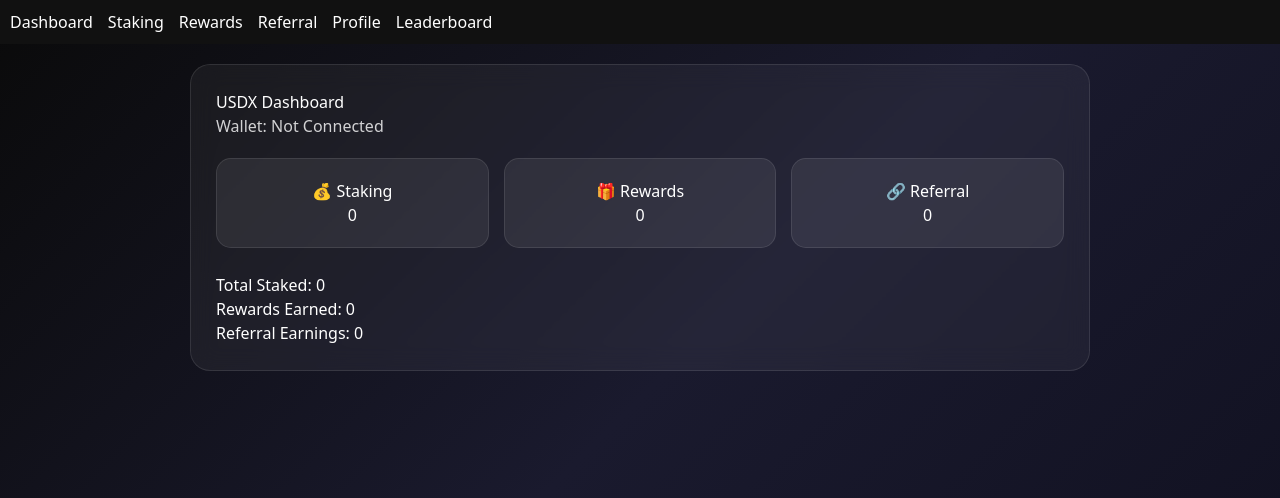
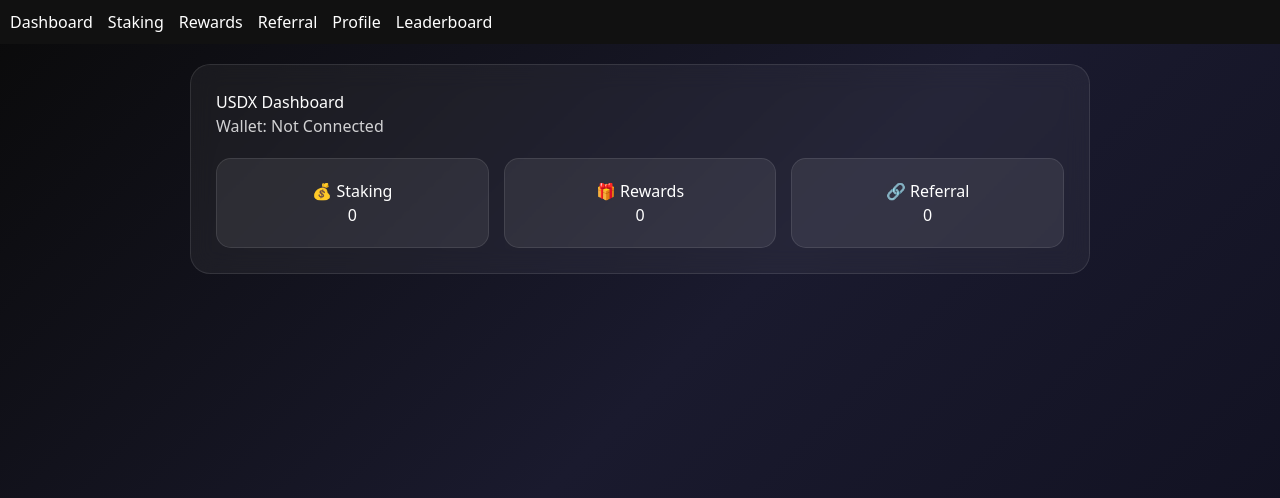
Before and after one commit to usdxofficialdev/-Dead-Token-Exchange-, a Next.js app: page /dashboard in a window 1280 px wide. Shown: the top 498 px of the page. Built offline with nearby package versions, Linux system fonts and the light colour scheme.

Commit message:
Update page.tsx

```diff
--- a/app/dashboard/page.tsx
+++ b/app/dashboard/page.tsx
@@ -1,6 +1,6 @@
 "use client";
 
-import { useEffect, useState } from "react";
+import { useEffect, useState, CSSProperties } from "react";
 
 export default function Dashboard() {
   const [wallet, setWallet] = useState<string | null>(null);
@@ -14,6 +14,14 @@ export default function Dashboard() {
     staking: 0,
     rewards: 0,
     referral: 0
+  };
+
+  const cardStyle: CSSProperties = {
+    padding: "20px",
+    borderRadius: "15px",
+    background: "rgba(255,255,255,0.07)",
+    border: "1px solid rgba(255,255,255,0.1)",
+    textAlign: "center"
   };
 
   return (
@@ -34,15 +42,12 @@ export default function Dashboard() {
         backdropFilter: "blur(12px)"
       }}>
 
-        {/* HEADER */}
         <h1>USDX Dashboard</h1>
 
-        {/* WALLET INFO */}
         <p style={{ opacity: 0.8 }}>
           Wallet: {wallet || "Not Connected"}
         </p>
 
-        {/* MAIN CARDS */}
         <div style={{
           marginTop: "20px",
           display: "grid",
@@ -67,23 +72,8 @@ export default function Dashboard() {
 
         </div>
 
-        {/* SUMMARY */}
-        <div style={{ marginTop: "25px" }}>
-          <p>Total Staked: {data.staking}</p>
-          <p>Rewards Earned: {data.rewards}</p>
-          <p>Referral Earnings: {data.referral}</p>
-        </div>
-
       </div>
 
     </div>
   );
 }
-
-const cardStyle = {
-  padding: "20px",
-  borderRadius: "15px",
-  background: "rgba(255,255,255,0.07)",
-  border: "1px solid rgba(255,255,255,0.1)",
-  textAlign: "center"
-};
```
